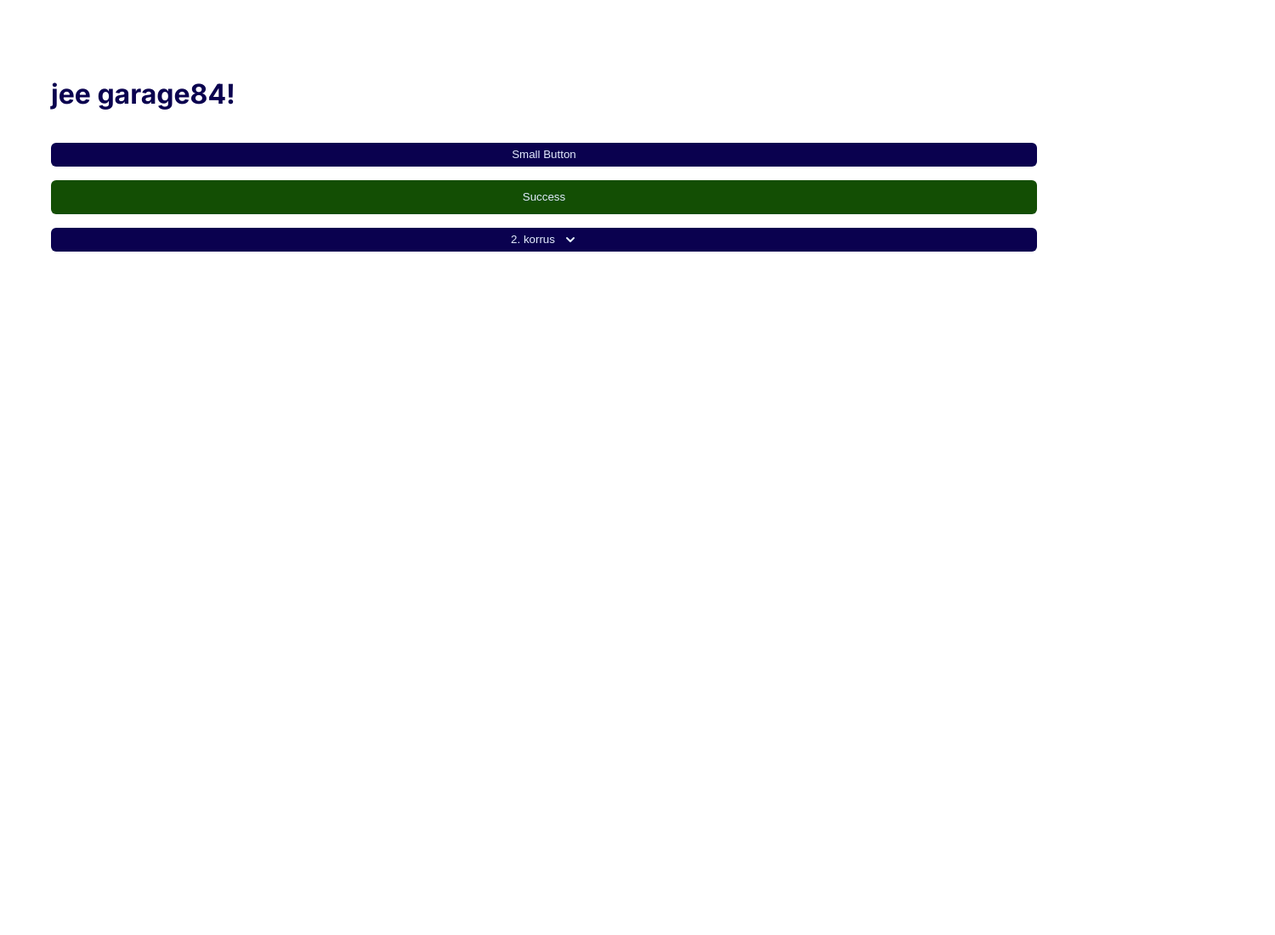
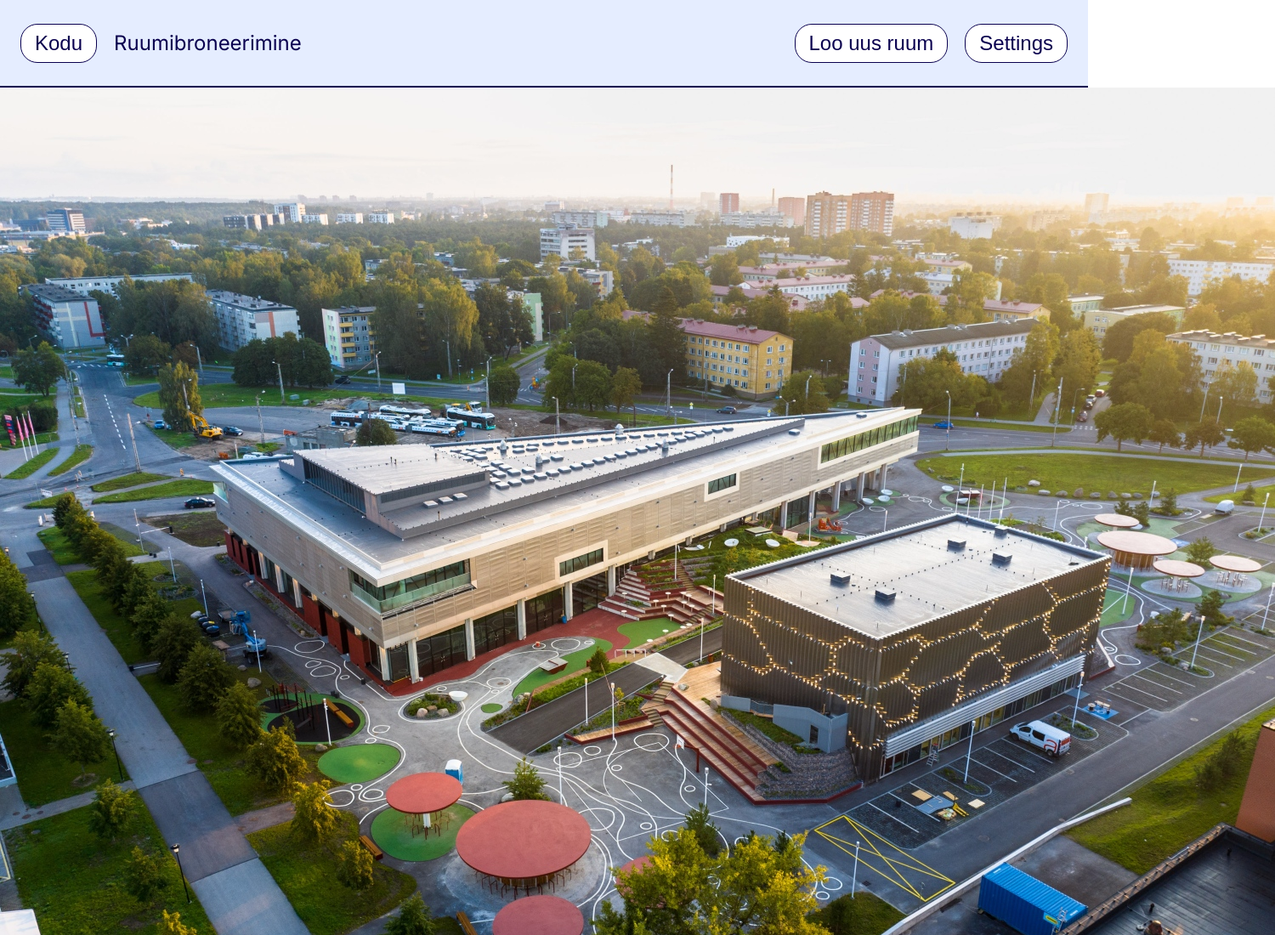
Before and after one commit to tenseoverflow/garage84, a website built with Vite: page src/index.html in a window 1280 px wide. Shown: the top 1100 px of the page at 85% size, 1500 px wide, since content can reach past the window. Before the commit the page ends 800 px from the top, so only its background shows below. Built offline with nearby package versions, Linux system fonts and the light colour scheme; files whose address does not match are found by name.

Commit message:
fix: paths and layout

```diff
--- a/src/homepage.html
+++ /dev/null
@@ -1,47 +0,0 @@
-<!doctype html>
-<html lang="et">
-  <head>
-    <meta name="viewport" content="width=device-width, initial-scale=1" />
-    <meta charset="utf-8" />
-    <title>Tööruumide reserveerimine</title>
-    <meta name="description" content="Sinu lihtne ruumibroneerimise tarkvara lahendus" />
-    <link rel="stylesheet" href="/src/css/style.css" />
-  </head>
-  <body>
-    <nav class="navbar">
-      <div class="navitems">
-        <div class="nav-left">
-          <div class="button-navbar">
-            <button>Kodu</button>
-          </div>
-          <p>Ruumibroneerimine</p>
-        </div>
-        <div class="nav-right">
-          <div class="button-navbar">
-            <button>Loo uus ruum</button>
-          </div>
-          <div class="button-navbar">
-            <button>Settings</button>
-          </div>
-        </div>
-      </div>
-    </nav>
-    <div class="avaleht">
-      <aside class="frame">
-        <div class="image-wrapper">
-          <img class="image" src="/src/assets/MURG.jpg" alt="MURG maja vaade" />
-        </div>
-      </aside>
-      <main class="frame-3">
-        <h2 class="text-wrapper-2">Tööruumide reserveerimine</h2>
-        <div class="button-wrapper">
-          <button class="button" type="button" aria-label="Logi sisse">
-            <span class="continue">Logi sisse</span>
-          </button>
-        </div>
-        <p class="p">Sinu lihtne ruumibroneerimise tarkvara lahendus</p>
-        <img class="img" src="4ba4c068-9f73-4a77-80d5-e7b2cce48f14.png" alt="MURG logo" />
-      </main>
-    </div>
-  </body>
-</html>
--- a/src/index.html
+++ b/src/index.html
@@ -1,41 +1,54 @@
 <!doctype html>
 <html lang="et">
   <head>
-    <meta charset="UTF-8" />
-    <link rel="icon" type="" href="" />
-    <meta name="viewport" content="width=device-width, initial-scale=1.0" />
-    <link rel="stylesheet" href="./css/style.css" />
-    <title>Garage84</title>
+    <meta name="viewport" content="width=device-width, initial-scale=1" />
+    <meta charset="utf-8" />
+    <title>Tööruumide reserveerimine</title>
+    <meta
+      name="description"
+      content="Sinu lihtne ruumibroneerimise tarkvara lahendus"
+    />
+    <link rel="stylesheet" href="/css/style.css" />
   </head>
   <body>
-    <nav>
-      <!-- TODO Navigation content -->
+    <nav class="navbar">
+      <div class="navitems">
+        <div class="nav-left">
+          <div class="button-navbar">
+            <button>Kodu</button>
+          </div>
+          <p>Ruumibroneerimine</p>
+        </div>
+        <div class="nav-right">
+          <div class="button-navbar">
+            <button>Loo uus ruum</button>
+          </div>
+          <div class="button-navbar">
+            <button>Settings</button>
+          </div>
+        </div>
+      </div>
     </nav>
-    <main>
-      <h1 class="text-3xl">jee garage84!</h1>
-      <button class="btn-small btn-primary">Small Button</button>
-      <button class="btn btn-success">Success</button>
-      <button class="btn-small btn-primary">
-        2. korrus
-        <svg
-          xmlns="http://www.w3.org/2000/svg"
-          width="16"
-          height="16"
-          viewBox="0 0 16 16"
-          fill="none"
-        >
-          <path
-            d="M4 6L8 10L12 6"
-            stroke="#E5EDFF"
-            stroke-width="2"
-            stroke-linecap="round"
-            stroke-linejoin="round"
-          />
-        </svg>
-      </button>
-    </main>
-    <footer>
-      <!-- TODO võibolla -->
-    </footer>
+    <div class="avaleht">
+      <aside class="frame">
+        <div class="image-wrapper">
+          <img class="image" src="/assets/MURG.jpg" alt="MURG maja vaade" />
+        </div>
+      </aside>
+      <main class="frame-3">
+        <h2 class="text-wrapper-2">Tööruumide reserveerimine</h2>
+        <p class="p">Sinu lihtne ruumibroneerimise tarkvara lahendus</p>
+        <div class="button-wrapper">
+          <button class="button" type="button" aria-label="Logi sisse">
+            <span class="continue">Logi sisse</span>
+          </button>
+        </div>
+        <img
+          class="img"
+          src="4ba4c068-9f73-4a77-80d5-e7b2cce48f14.png"
+          alt="MURG logo"
+        />
+      </main>
+    </div>
   </body>
 </html>
```
